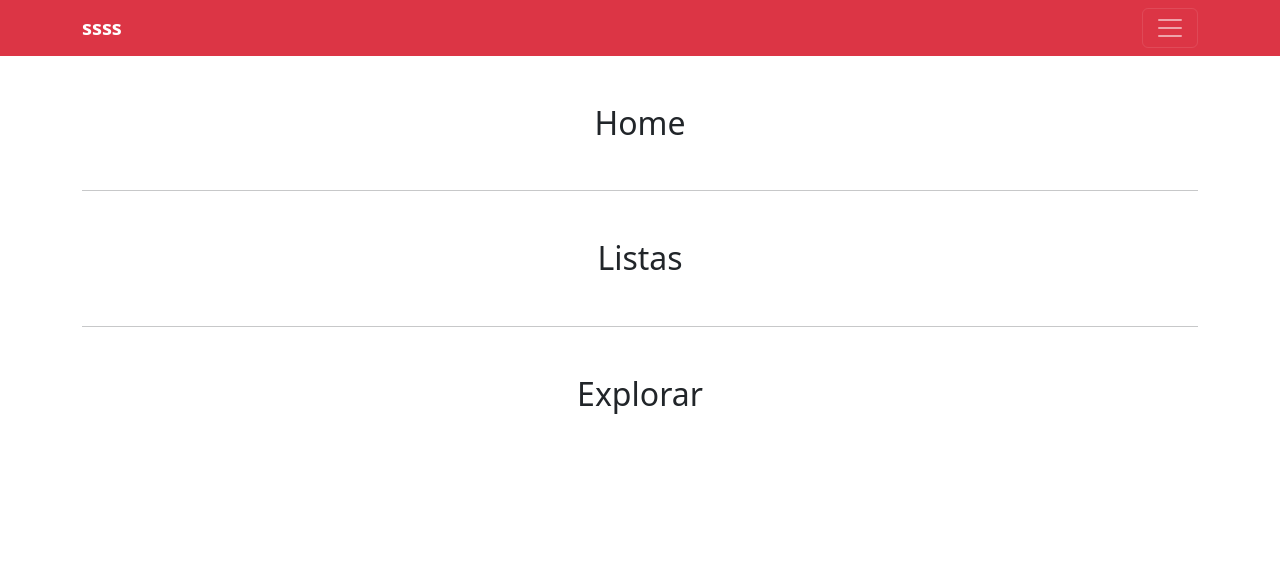
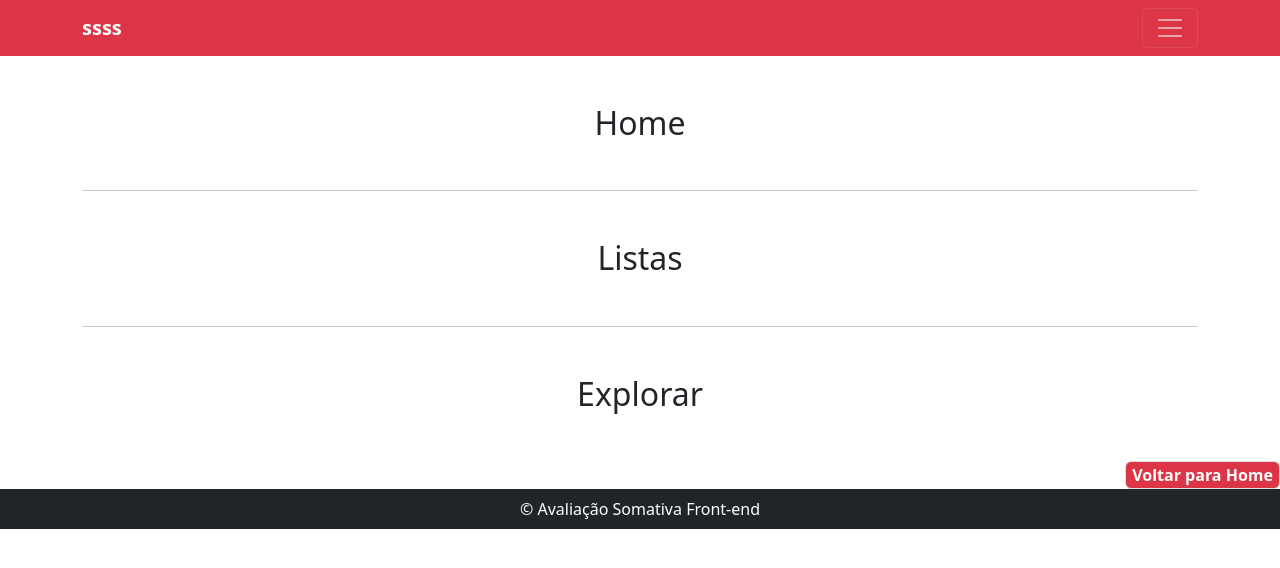
Before and after one commit to GustavoJustin/microsomativa2_framework, a website: page index.html in a window 1280 px wide. Drawn offline with nearby package versions, Linux system fonts and the light colour scheme.

Commit message:
criacao_footer/botao-inicio

```diff
--- a/index.html
+++ b/index.html
@@ -31,6 +31,7 @@
         <section id="home">
             <div>
                 <h2 class="text-center">Home</h2>
+
             </div>
         </section>
 
@@ -40,6 +41,7 @@
         <section id="listas">
             <div>
                 <h2 class="text-center">Listas</h2>
+
             </div>
         </section>
 
@@ -48,13 +50,18 @@
         <section id="explorar">
             <div>
                 <h2 class="text-center">Explorar</h2>
+
             </div>
         </section>
     </main>
 
-    <footer>
-        <div>
-            <p></p>
+    <div class="d-flex justify-content-end">
+        <button id="inicio" class="bg-danger text-white fw-bold rounded border nav-item"><a href="#" class="nav-link">Voltar para Home</a></button>
+    </div>
+
+    <footer class="bg-dark text-center text-white">
+        <div class="container py-2">
+            <p class="mb-0">&copy; Avaliação Somativa Front-end</p>
         </div>
     </footer>
 
```
